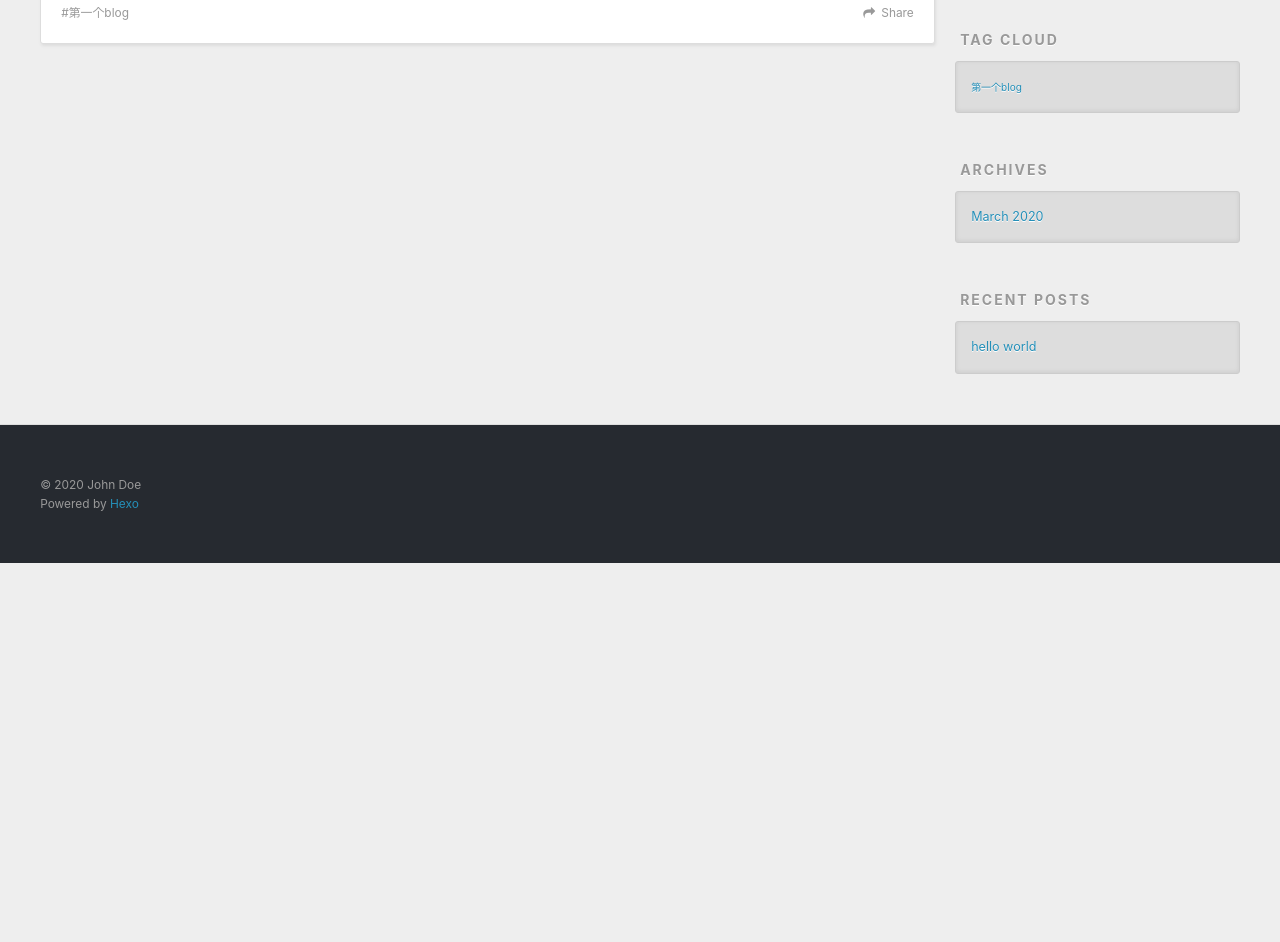
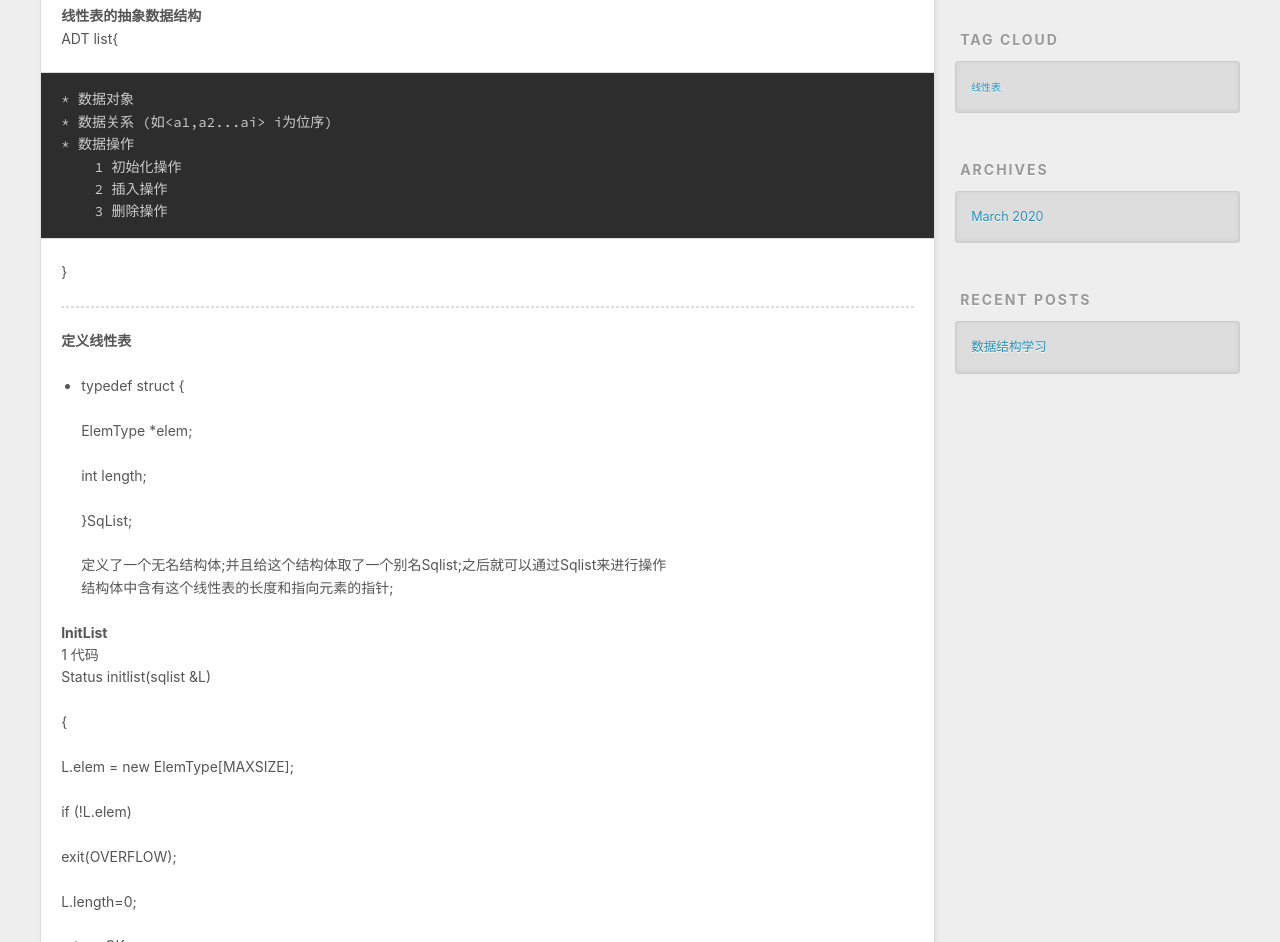
Before and after one commit to ohcaptian/ohcaptain.github.io, a plain HTML site: page 2020/03/17/1/index.html in a window 1280 px wide. Shown: the part 448-1390 px from the top of the page. Before the commit the page ends 1011 px from the top, so only its background shows below. Drawn offline with nearby package versions, Linux system fonts and the light colour scheme.

Commit message:
Site updated: 2020-03-18 16:43:23

```diff
--- a/2020/03/17/1/index.html
+++ b/2020/03/17/1/index.html
@@ -5,17 +5,19 @@
 
 
 
-  <title>hello world | Hexo</title>
+  <title>数据结构学习 | Hexo</title>
   <meta name="viewport" content="width=device-width, initial-scale=1, maximum-scale=1">
-  <meta property="og:type" content="article">
-<meta property="og:title" content="hello world">
+  <meta name="description" content="线性表的抽象数据结构ADT list{     * 数据对象    * 数据关系 (如&lt;a1,a2...ai&gt; i为位序) * 数据操作       1 初始化操作     2 插入操作     3 删除操作}  定义线性表    typedef  struct {  ElemType  *elem; int length;    }SqList;    定义了一个无名结构体;并且给这">
+<meta property="og:type" content="article">
+<meta property="og:title" content="数据结构学习">
 <meta property="og:url" content="https://sturgglee.github.io/2020/03/17/1/index.html">
 <meta property="og:site_name" content="Hexo">
+<meta property="og:description" content="线性表的抽象数据结构ADT list{     * 数据对象    * 数据关系 (如&lt;a1,a2...ai&gt; i为位序) * 数据操作       1 初始化操作     2 插入操作     3 删除操作}  定义线性表    typedef  struct {  ElemType  *elem; int length;    }SqList;    定义了一个无名结构体;并且给这">
 <meta property="og:locale" content="en_US">
 <meta property="article:published_time" content="2020-03-17T14:55:24.000Z">
-<meta property="article:modified_time" content="2020-03-17T15:05:16.528Z">
+<meta property="article:modified_time" content="2020-03-18T08:42:28.400Z">
 <meta property="article:author" content="John Doe">
-<meta property="article:tag" content="第一个blog">
+<meta property="article:tag" content="线性表">
 <meta name="twitter:card" content="summary">
 
     <link rel="alternate" href="/atom.xml" title="Hexo" type="application/atom+xml">
@@ -79,7 +81,7 @@
 
 
     <h1 class="article-title" itemprop="name">
-      hello world
+      数据结构学习
     </h1>
 
 
@@ -87,6 +89,21 @@
 
     <div class="article-entry" itemprop="articleBody">
 
+        <p><strong>线性表的抽象数据结构</strong><br>ADT list{    </p>
+<pre><code>* 数据对象
+* 数据关系 (如&lt;a1,a2...ai&gt; i为位序)
+* 数据操作
+    1 初始化操作
+    2 插入操作
+    3 删除操作</code></pre><p>}</p>
+<hr>
+<p><strong>定义线性表</strong>  </p>
+<ul>
+<li><p>typedef  struct {<br></p>
+<p> ElemType  *elem;<br><br> int length;    <br><br>}SqList;    <br><br>定义了一个无名结构体;并且给这个结构体取了一个别名Sqlist;之后就可以通过Sqlist来进行操作<br>结构体中含有这个线性表的长度和指向元素的指针;</p>
+</li>
+</ul>
+<p><strong>InitList</strong><br>    1 代码<br>        Status initlist(sqlist &amp;L)<br><br>{<br><br>    L.elem = new ElemType[MAXSIZE];<br><br>    if (!L.elem)<br><br>        exit(OVERFLOW);<br><br>    L.length=0;<br><br>    return OK;<br><br>}<br>为线性表开创连续的存贮单元;<br>elem指向数组的第一个元素的地址;<br>L.length=0表示这个表长度为0;还有存放任何元素;</p>
 
 
     </div>
@@ -94,7 +111,7 @@
       <a data-url="https://sturgglee.github.io/2020/03/17/1/" data-id="ck7x0o76n00002su5gq5lbvuz" class="article-share-link">Share</a>
 
 
-  <ul class="article-tag-list" itemprop="keywords"><li class="article-tag-list-item"><a class="article-tag-list-link" href="/tags/%E7%AC%AC%E4%B8%80%E4%B8%AAblog/" rel="tag">第一个blog</a></li></ul>
+  <ul class="article-tag-list" itemprop="keywords"><li class="article-tag-list-item"><a class="article-tag-list-link" href="/tags/%E7%BA%BF%E6%80%A7%E8%A1%A8/" rel="tag">线性表</a></li></ul>
 
     </footer>
   </div>
@@ -114,7 +131,7 @@
   <div class="widget-wrap">
     <h3 class="widget-title">Tags</h3>
     <div class="widget">
-      <ul class="tag-list" itemprop="keywords"><li class="tag-list-item"><a class="tag-list-link" href="/tags/%E7%AC%AC%E4%B8%80%E4%B8%AAblog/" rel="tag">第一个blog</a></li></ul>
+      <ul class="tag-list" itemprop="keywords"><li class="tag-list-item"><a class="tag-list-link" href="/tags/%E7%BA%BF%E6%80%A7%E8%A1%A8/" rel="tag">线性表</a></li></ul>
     </div>
   </div>
 
@@ -124,7 +141,7 @@
   <div class="widget-wrap">
     <h3 class="widget-title">Tag Cloud</h3>
     <div class="widget tagcloud">
-      <a href="/tags/%E7%AC%AC%E4%B8%80%E4%B8%AAblog/" style="font-size: 10px;">第一个blog</a>
+      <a href="/tags/%E7%BA%BF%E6%80%A7%E8%A1%A8/" style="font-size: 10px;">线性表</a>
     </div>
   </div>
 
@@ -146,7 +163,7 @@
       <ul>
 
           <li>
-            <a href="/2020/03/17/1/">hello world</a>
+            <a href="/2020/03/17/1/">数据结构学习</a>
           </li>
 
       </ul>
```
Also changed, not shown: archives/2020/03/index.html (+4 -4 lines), archives/2020/index.html (+4 -4 lines), archives/index.html (+4 -4 lines), index.html (+20 -5 lines), tags/线性表/index.html (renamed from tags/第一个blog/index.html, +6 -6 lines).
